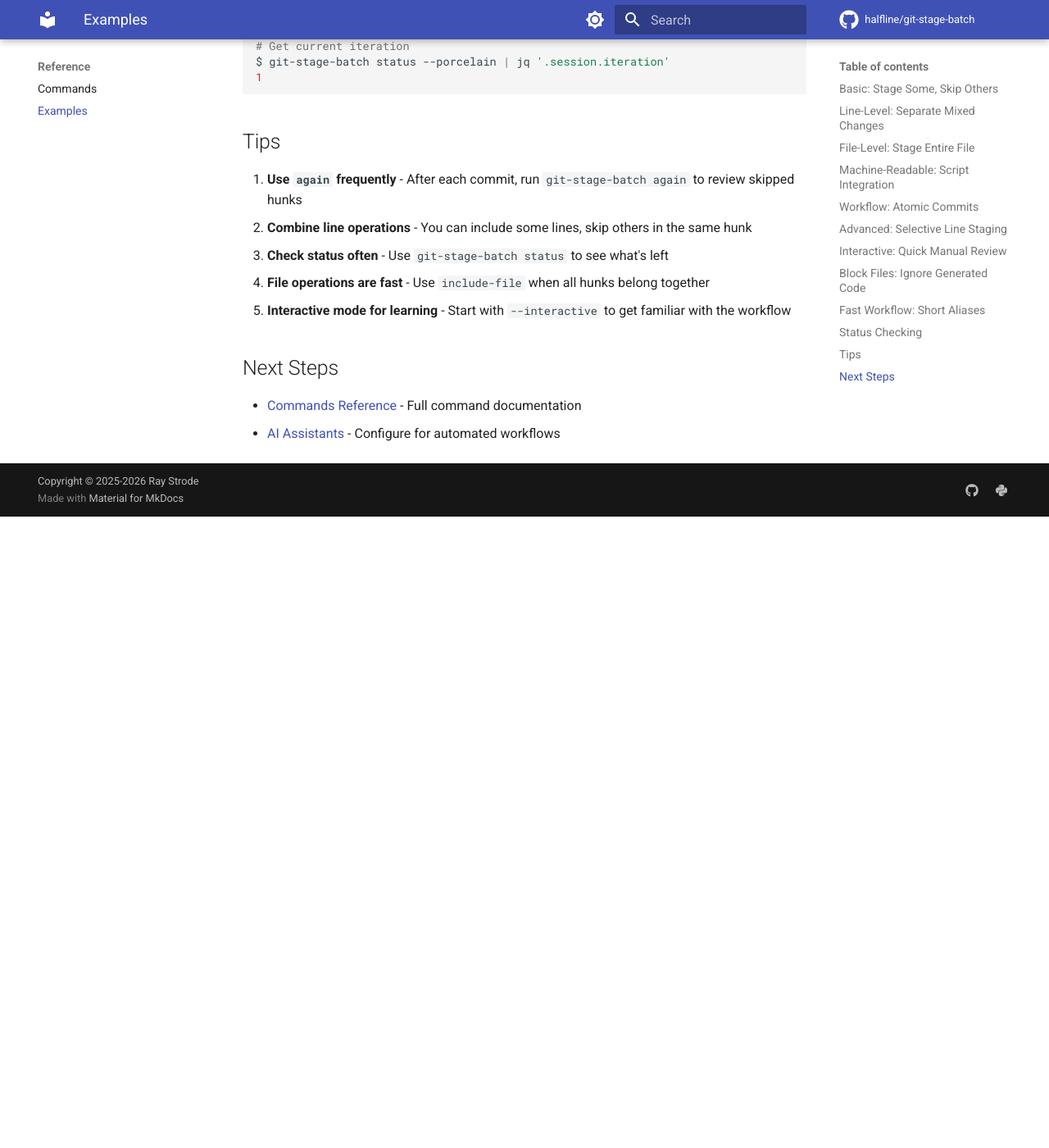
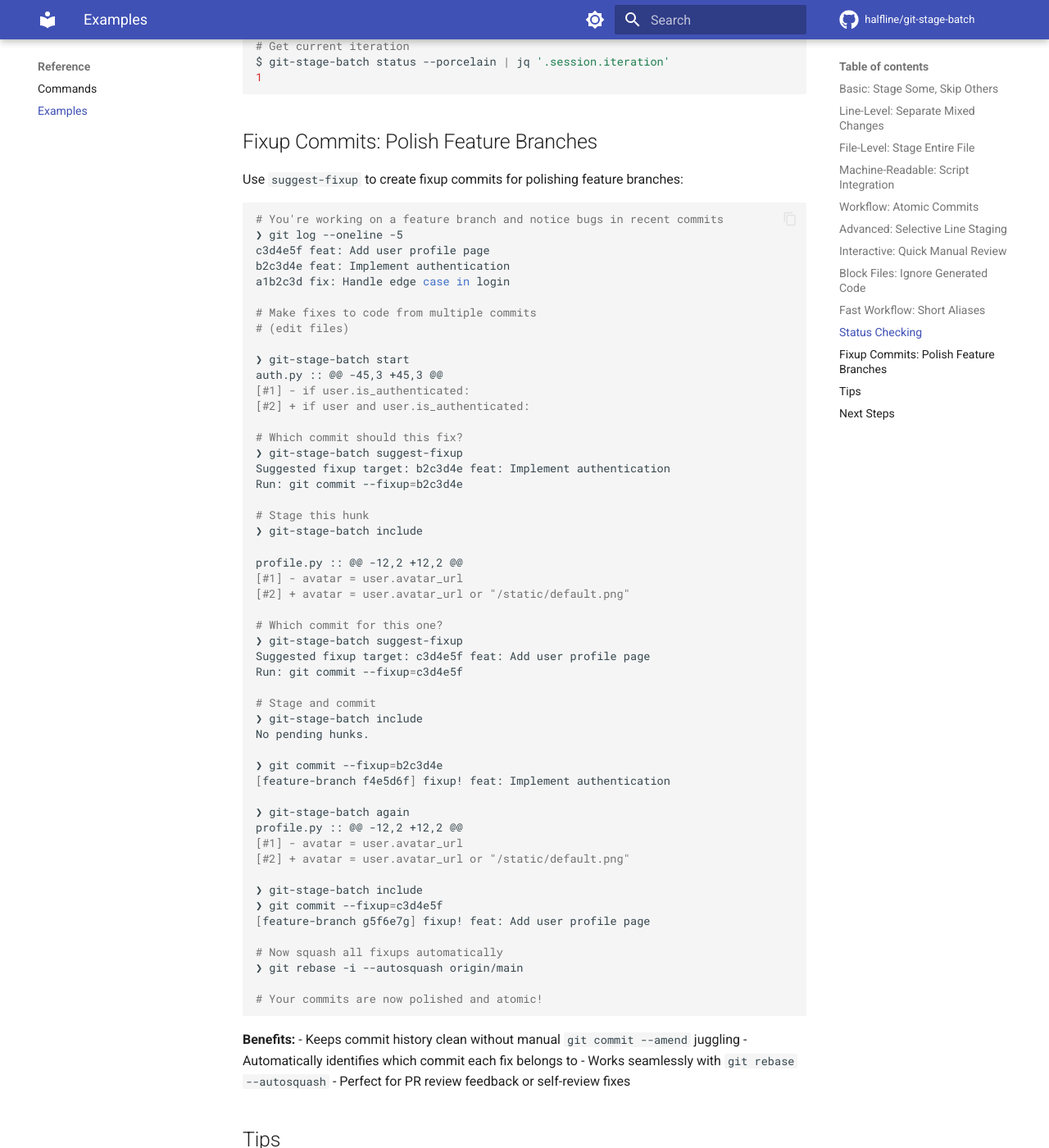
Before and after one commit to halfline/git-stage-batch, an MkDocs documentation site: the page built from docs/examples.md, in a window 1280 px wide and 1400 px high, scrolled down 5690 px. Shown: the whole window at 82% size. Built offline with MkDocs 1.6.1 and Material for MkDocs 9.7.7, drawn with Linux system fonts in a browser that asks for light colours; comment, search, counter and statistics services are not loaded; before the commit the page ends 6320 px from its top, so only the background shows below that.

Commit message:
docs: Add documentation for suggest-fixup feature
The suggest-fixup command isn't documented anywhere, despite being
available in both command-line and interactive modes.

The feature helps users create atomic fixup commits by automatically
identifying which commit in a range (default: @{upstream}..HEAD)
modified the lines being changed, then suggesting git commit --fixup
to create a fixup commit that can be auto-squashed during rebase.

This commit adds some documentation:

- Commands Reference: New "Fixup Suggestions" section explaining
  suggest-fixup and suggest-fixup-line commands with examples and
  use cases

- Interactive Mode: Added 'x' key to Advanced Actions table and new
  "Fixup Suggestions" section explaining the workflow

- Examples: New "Fixup Commits" section showing a complete real-world
  workflow of using suggest-fixup to polish feature branches with
  automatic fixup commits and autosquash rebasing

````diff
--- a/docs/examples.md
+++ b/docs/examples.md
@@ -283,6 +283,70 @@ $ git-stage-batch status --porcelain | jq '.session.iteration'
 1
 ```
 
+## Fixup Commits: Polish Feature Branches
+
+Use `suggest-fixup` to create fixup commits for polishing feature branches:
+
+```bash
+# You're working on a feature branch and notice bugs in recent commits
+❯ git log --oneline -5
+c3d4e5f feat: Add user profile page
+b2c3d4e feat: Implement authentication
+a1b2c3d fix: Handle edge case in login
+
+# Make fixes to code from multiple commits
+# (edit files)
+
+❯ git-stage-batch start
+auth.py :: @@ -45,3 +45,3 @@
+[#1] - if user.is_authenticated:
+[#2] + if user and user.is_authenticated:
+
+# Which commit should this fix?
+❯ git-stage-batch suggest-fixup
+Suggested fixup target: b2c3d4e feat: Implement authentication
+Run: git commit --fixup=b2c3d4e
+
+# Stage this hunk
+❯ git-stage-batch include
+
+profile.py :: @@ -12,2 +12,2 @@
+[#1] - avatar = user.avatar_url
+[#2] + avatar = user.avatar_url or "/static/default.png"
+
+# Which commit for this one?
+❯ git-stage-batch suggest-fixup
+Suggested fixup target: c3d4e5f feat: Add user profile page
+Run: git commit --fixup=c3d4e5f
+
+# Stage and commit
+❯ git-stage-batch include
+No pending hunks.
+
+❯ git commit --fixup=b2c3d4e
+[feature-branch f4e5d6f] fixup! feat: Implement authentication
+
+❯ git-stage-batch again
+profile.py :: @@ -12,2 +12,2 @@
+[#1] - avatar = user.avatar_url
+[#2] + avatar = user.avatar_url or "/static/default.png"
+
+❯ git-stage-batch include
+❯ git commit --fixup=c3d4e5f
+[feature-branch g5f6e7g] fixup! feat: Add user profile page
+
+# Now squash all fixups automatically
+❯ git rebase -i --autosquash origin/main
+
+# Your commits are now polished and atomic!
+```
+
+**Benefits:**
+- Keeps commit history clean without manual `git commit --amend` juggling
+- Automatically identifies which commit each fix belongs to
+- Works seamlessly with `git rebase --autosquash`
+- Perfect for PR review feedback or self-review fixes
+
 ## Tips
 
 1. **Use `again` frequently** - After each commit, run `git-stage-batch again` to review skipped hunks
````
Also changed, not shown: docs/commands.md (+58 -0 lines), docs/interactive.md (+24 -0 lines).
